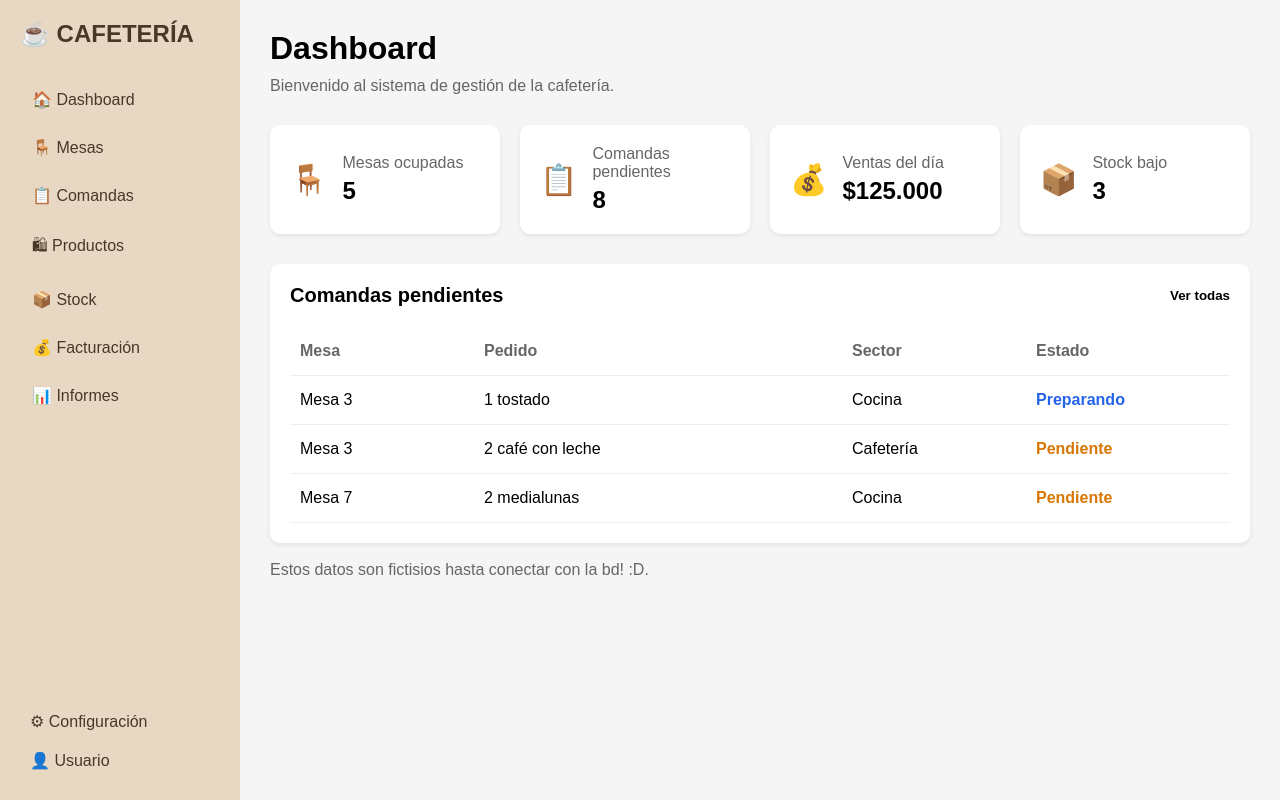
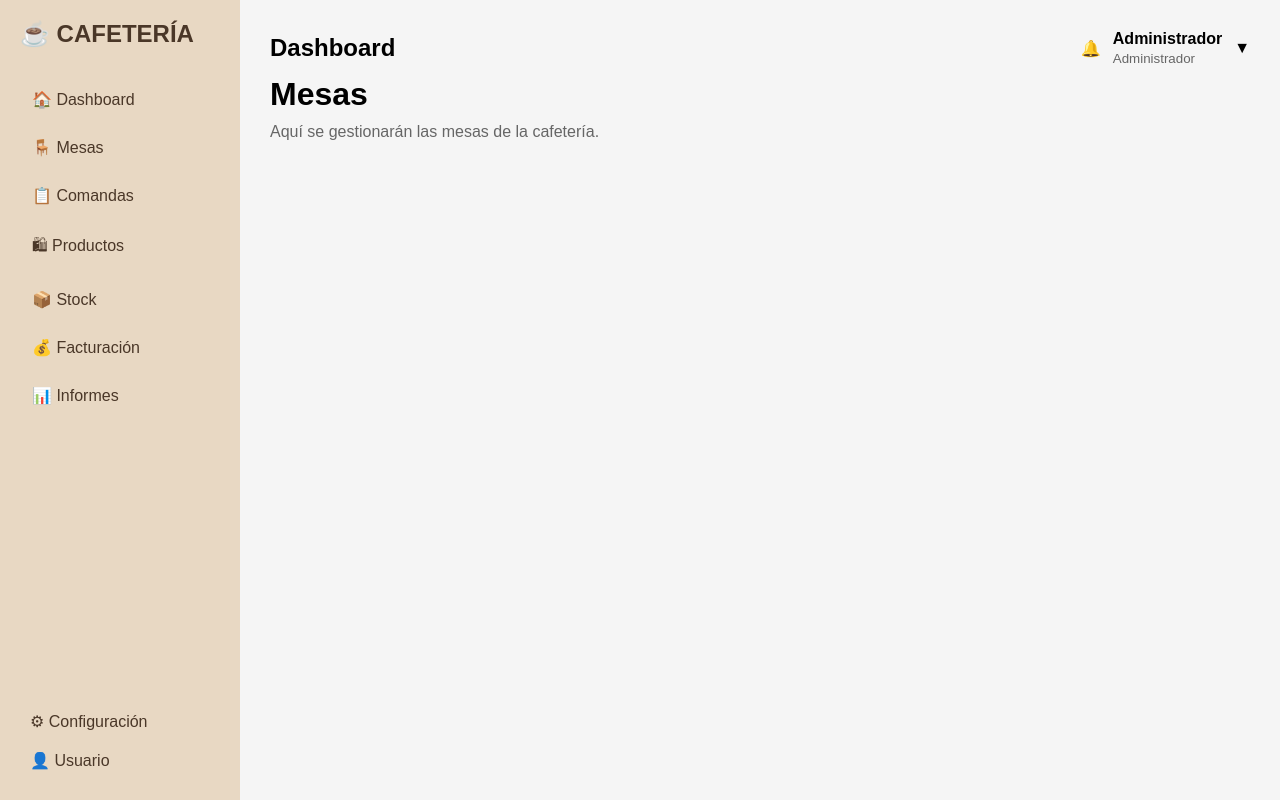
Before and after one commit to PersiiFRTL/Cafeteria, a React (Vite) app in the folder frontend/: page /mesas in a window 1280 px wide. Built offline with nearby package versions, Linux system fonts and the light colour scheme.

Commit message:
fix error de dashboard + nuevas funcionalidades

```diff
--- a/frontend/package.json
+++ b/frontend/package.json
@@ -12,7 +12,8 @@
   "dependencies": {
     "lucide-react": "^1.41.0",
     "react": "^19.2.8",
-    "react-dom": "^19.2.8"
+    "react-dom": "^19.2.8",
+    "react-router-dom": "^7.18.3"
   },
   "devDependencies": {
     "@types/node": "^24.13.3",
--- a/frontend/src/App.tsx
+++ b/frontend/src/App.tsx
@@ -1,7 +1,27 @@
+import { BrowserRouter, Routes, Route } from "react-router-dom";
+
+import Layout from "./components/Layout";
 import Dashboard from "./pages/Dashboard";
+import Mesas from "./pages/Mesas";
 
 function App() {
-    return <Dashboard />;
+    return (
+        <BrowserRouter>
+
+            <Routes>
+
+                <Route element={<Layout />}>
+
+                    <Route path="/" element={<Dashboard />} />
+
+                    <Route path="/mesas" element={<Mesas />} />
+
+                </Route>
+
+            </Routes>
+
+        </BrowserRouter>
+    );
 }
 
 export default App;
--- /dev/null
+++ b/frontend/src/components/Layout.tsx
@@ -0,0 +1,23 @@
+import { Outlet } from "react-router-dom";
+import Sidebar from "./Sidebar";
+import Topbar from "./Topbar";
+
+function Layout() {
+    return (
+        <div className="dashboard">
+
+            <Sidebar />
+
+            <main className="main-content">
+
+                <Topbar />
+
+                <Outlet />
+
+            </main>
+
+        </div>
+    );
+}
+
+export default Layout;
--- a/frontend/src/components/Sidebar.tsx
+++ b/frontend/src/components/Sidebar.tsx
@@ -1,3 +1,5 @@
+import { Link } from "react-router-dom";
+
 function Sidebar() {
     return (
         <aside className="sidebar">
@@ -5,13 +7,25 @@ function Sidebar() {
 
             <nav>
                 <ul>
-                    <li>🏠 Dashboard</li>
-                    <li>🪑 Mesas</li>
+
+                    <li>
+                        <Link to="/">
+                            🏠 Dashboard
+                        </Link>
+                    </li>
+
+                    <li>
+                        <Link to="/mesas">
+                            🪑 Mesas
+                        </Link>
+                    </li>
+
                     <li>📋 Comandas</li>
                     <li>🛍 Productos</li>
                     <li>📦 Stock</li>
                     <li>💰 Facturación</li>
                     <li>📊 Informes</li>
+
                 </ul>
             </nav>
 
--- /dev/null
+++ b/frontend/src/components/Topbar.tsx
@@ -0,0 +1,22 @@
+function Topbar() {
+    return (
+        <header className="topbar">
+            <div>
+                <h2>Dashboard</h2>
+            </div>
+
+            <div className="topbar-user">
+                <span>🔔</span>
+
+                <div>
+                    <strong>Administrador</strong>
+                    <small>Administrador</small>
+                </div>
+
+                <span>▼</span>
+            </div>
+        </header>
+    );
+}
+
+export default Topbar;
--- a/frontend/src/index.css
+++ b/frontend/src/index.css
@@ -154,3 +154,40 @@ body {
 .status.preparing {
     color: #2563eb;
 }
+/* TOPBAR */
+
+.topbar {
+    display: flex;
+    justify-content: space-between;
+    align-items: center;
+    margin-bottom: 10px;
+}
+
+.topbar h2 {
+    font-size: 24px;
+}
+
+.topbar-user {
+    display: flex;
+    align-items: center;
+    gap: 12px;
+}
+
+.topbar-user div {
+    display: flex;
+    flex-direction: column;
+}
+
+.topbar-user small {
+    color: #666;
+    margin-top: 3px;
+}
+.dashboard-content > p {
+    color: #666;
+    margin-bottom: 30px;
+}
+.sidebar a {
+    color: #4a3728;
+    text-decoration: none;
+    display: block;
+}
--- a/frontend/src/pages/Dashboard.tsx
+++ b/frontend/src/pages/Dashboard.tsx
@@ -1,14 +1,9 @@
-import Sidebar from "../components/Sidebar";
 import StatCard from "../components/StatCard";
 import PendingOrders from "../components/PendingOrders";
 
 function Dashboard() {
     return (
-        <div className="dashboard">
-            <Sidebar />
-
-            <main className="main-content">
-                <h1>Dashboard</h1>
+        <div className="dashboard-content">
 
             <p>
                 Bienvenido al sistema de gestión de la cafetería.
@@ -41,11 +36,9 @@ function Dashboard() {
                 />
 
             </div>
+
             <PendingOrders />
-                <p>
-                <br />    Estos datos son fictisios hasta conectar con la bd! :D.
-                </p>
-            </main>
+
         </div>
     );
 }
--- /dev/null
+++ b/frontend/src/pages/Mesas.tsx
@@ -0,0 +1,15 @@
+function Mesas() {
+    return (
+        <div className="dashboard-content">
+
+            <h1>Mesas</h1>
+
+            <p>
+                Aquí se gestionarán las mesas de la cafetería.
+            </p>
+
+        </div>
+    );
+}
+
+export default Mesas;
```
Also changed, not shown: 1 other file (tests, documents, lock files or other folders). Lines whose indentation alone changed are shown as unchanged.
